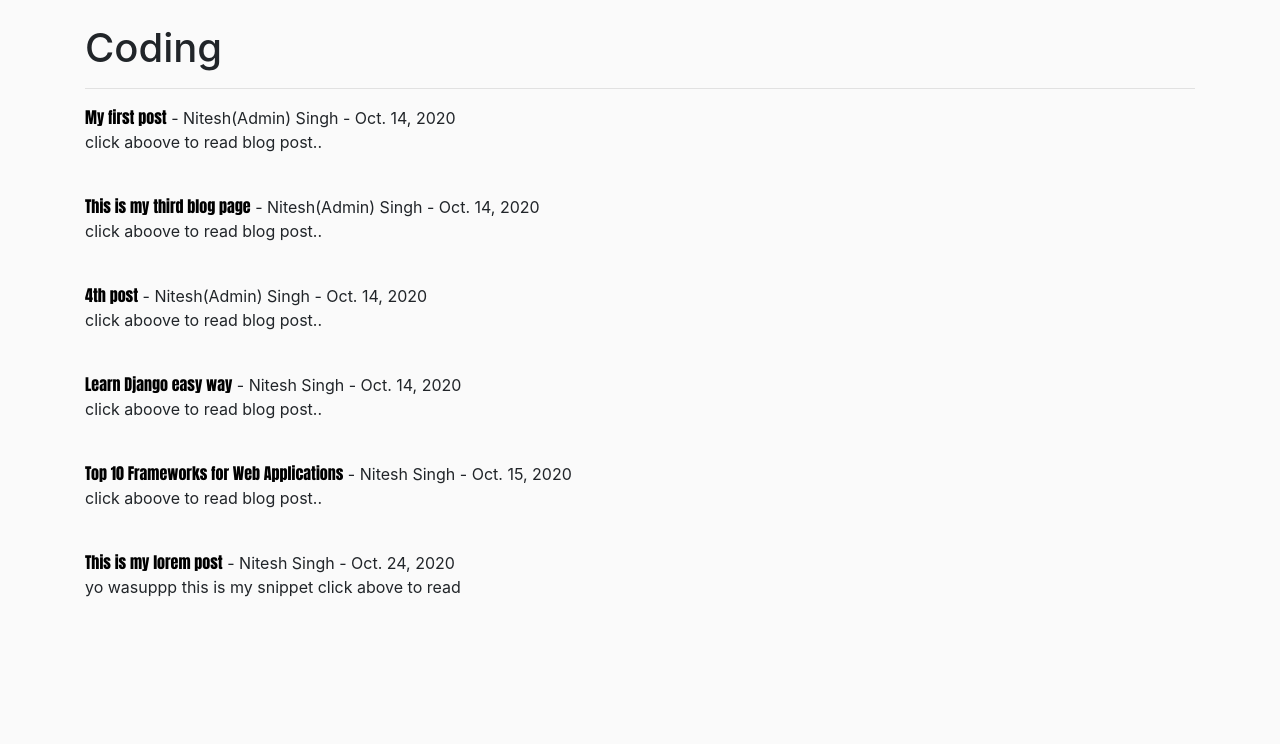
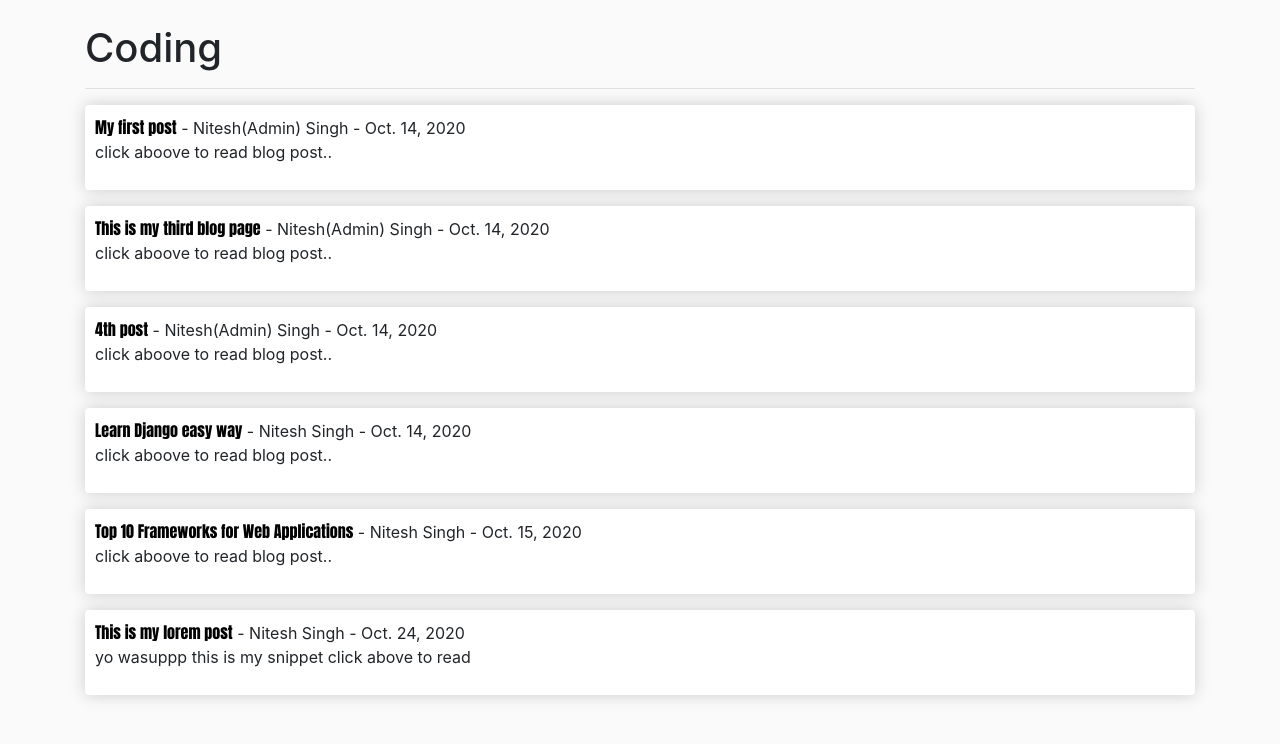
Before and after one commit to Nitesh-Singh-5/Informatica, a Django app: page /category/coding/ in a window 1280 px wide. Shown: the part 56-800 px from the top of the page. Run offline with Django 3.2, Linux system fonts and the light colour scheme; data comes from the database, SQL or seed files in the repository; both versions use the stored data as it was after the commit; some libraries are stand-ins or nearby versions.

Commit message:
categories

```diff
--- a/theblog/templates/categories.html
+++ b/theblog/templates/categories.html
@@ -9,7 +9,7 @@
 <h1> {{ cats|capfirst }} </h1><hr style="text-align:left;margin-left:0">
 
 {% for post in category_posts %}
-
+<div class="box-element">
 <li><a href="{% url 'article_detail' post.pk %}" class="ft-blog-heading">{{post.title|capfirst}}</a> - {{post.author.first_name}}
     {{post.author.last_name}} - {{post.post_date}}
     {% if user.is_authenticated %}
@@ -25,7 +25,9 @@
 {% endif %}
 
 {% comment %} <p> {{post.body|truncatewords:15|safe}} <br></p><br> {% endcomment %}
-<p>{{post.snippet}} <br></p><br>
+<p>{{post.snippet}}
+</div></p>
+
 {% endfor %}
 
 {% else %}
--- a/theblog/templates/category_list.html
+++ b/theblog/templates/category_list.html
@@ -8,6 +8,7 @@ Blog Categories
 
 <h1>Blog Categories</h1><hr>
 
+
 {% for item in cat_menu_list  %}
 <h4><a class="dropdown-item" href="{% url 'category' item|slugify %}">{{item|capfirst}}</a></h4>
 {% endfor %}
```
Also changed, not shown: db.sqlite3.
